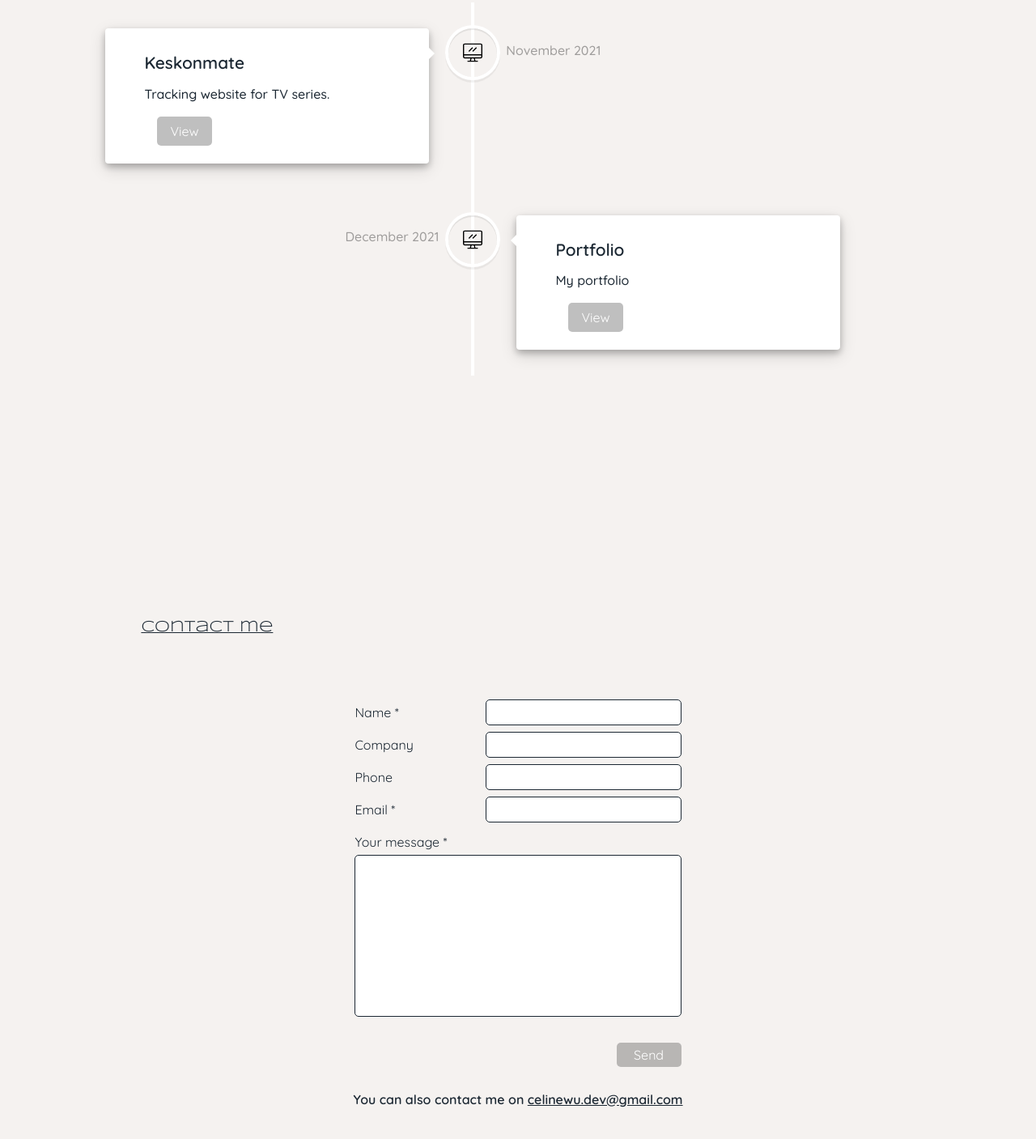
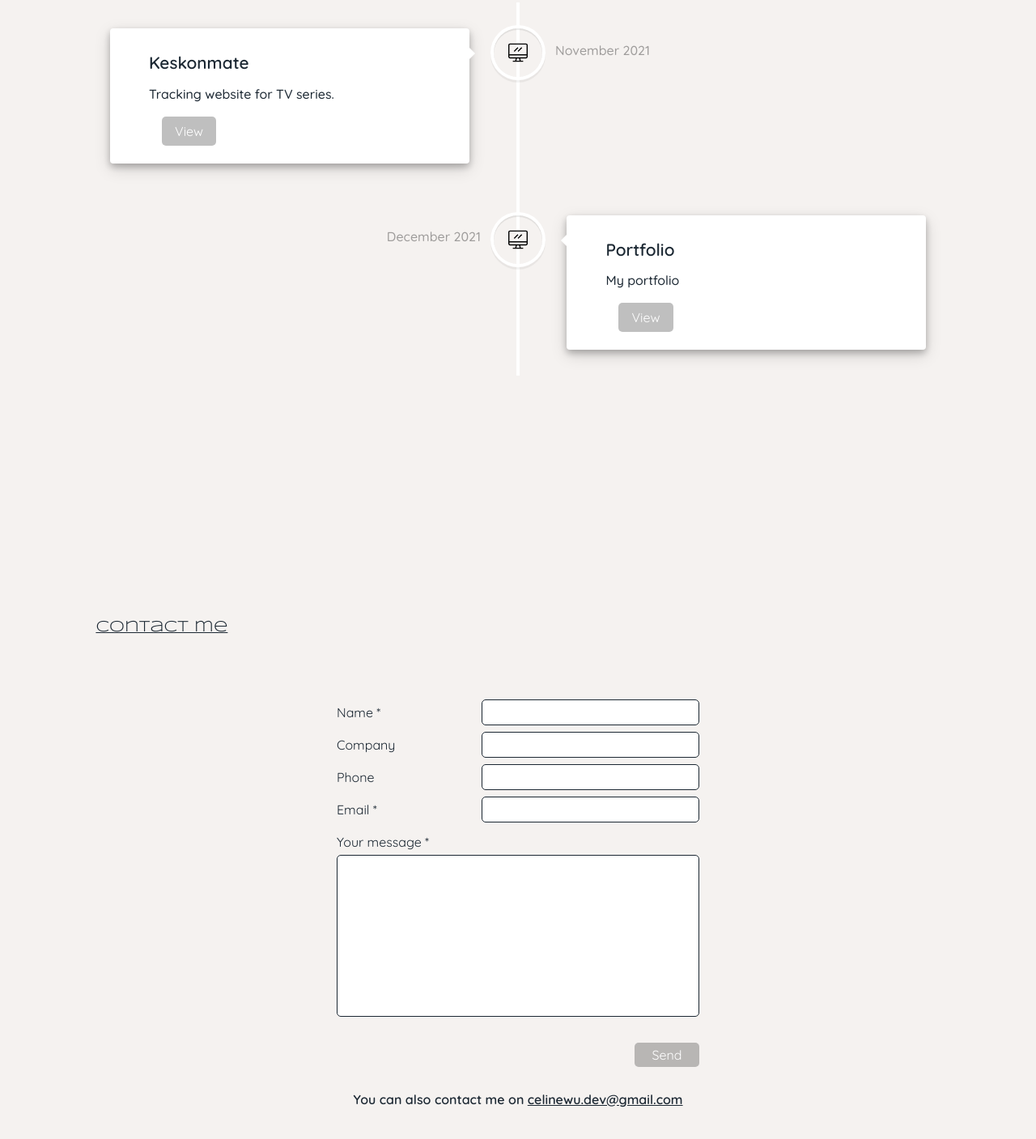
Before and after one commit to wuceline/celinewu-cv, a React app: page / in a window 1280 px wide. Shown: the part 3168-4575 px from the top of the page at 81% size. Built offline with nearby package versions, Linux system fonts and the light colour scheme; some packages are replaced by stand-ins of ours; a web font is replaced by a local one.

Commit message:
edit width

```diff
--- a/src/components/Contact/styles.scss
+++ b/src/components/Contact/styles.scss
@@ -3,6 +3,9 @@
     min-height: 100vh;
     width: 90%;
     margin:auto;
+    @media only screen and (min-width:768px){
+        width: 100%;
+    }
     .text{
         margin: 2em 0 3em;
         text-align: center;
--- a/src/components/MyWorks/styles.scss
+++ b/src/components/MyWorks/styles.scss
@@ -3,6 +3,10 @@
 .my-works{
     min-height: 100vh;
     width: 90%;
+    margin:auto;
+    @media only screen and (min-width:768px){
+        width: 100%;
+    }
 
     .vertical-timeline-element-title{
         font-weight: 600;
```
